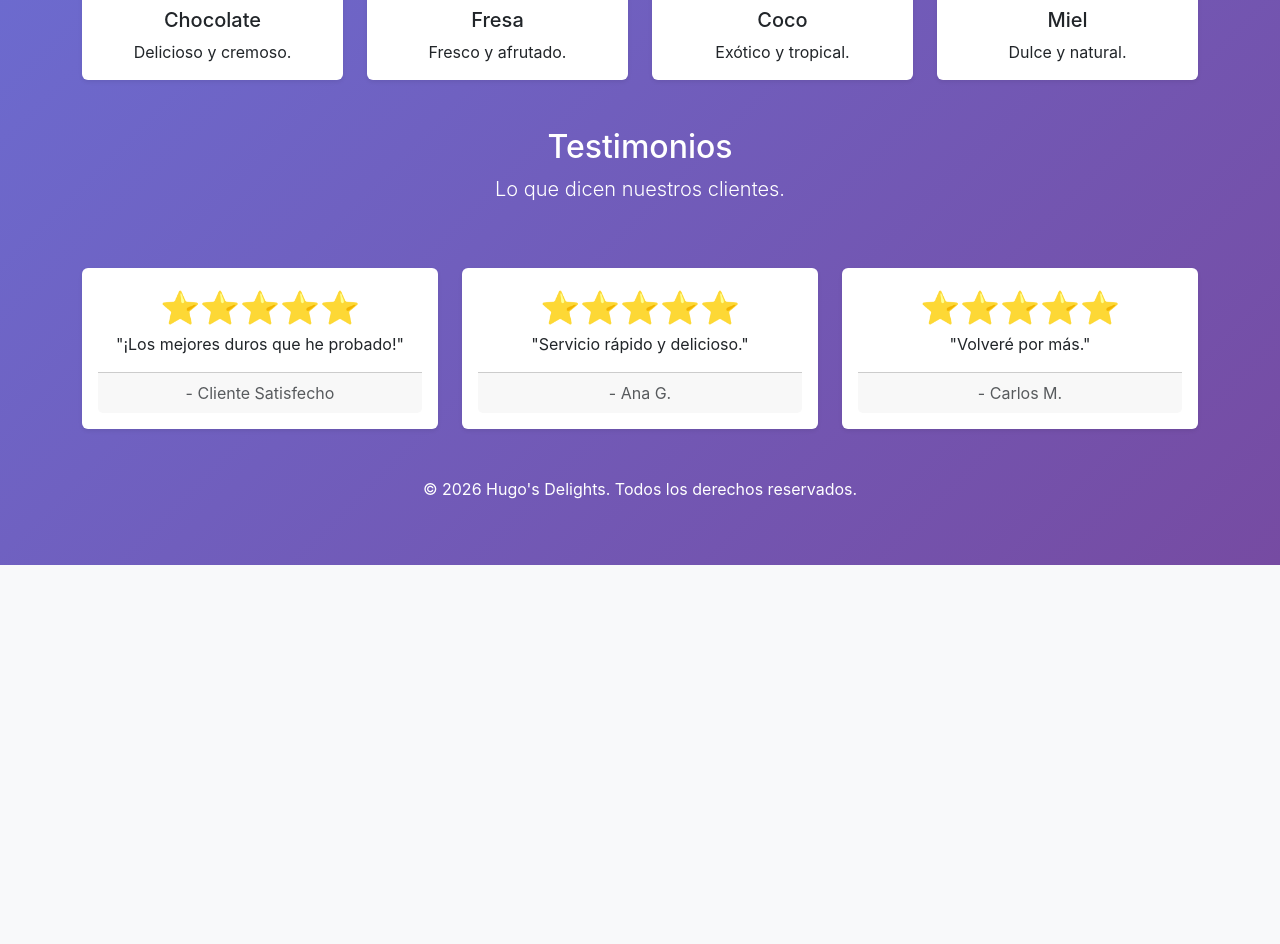
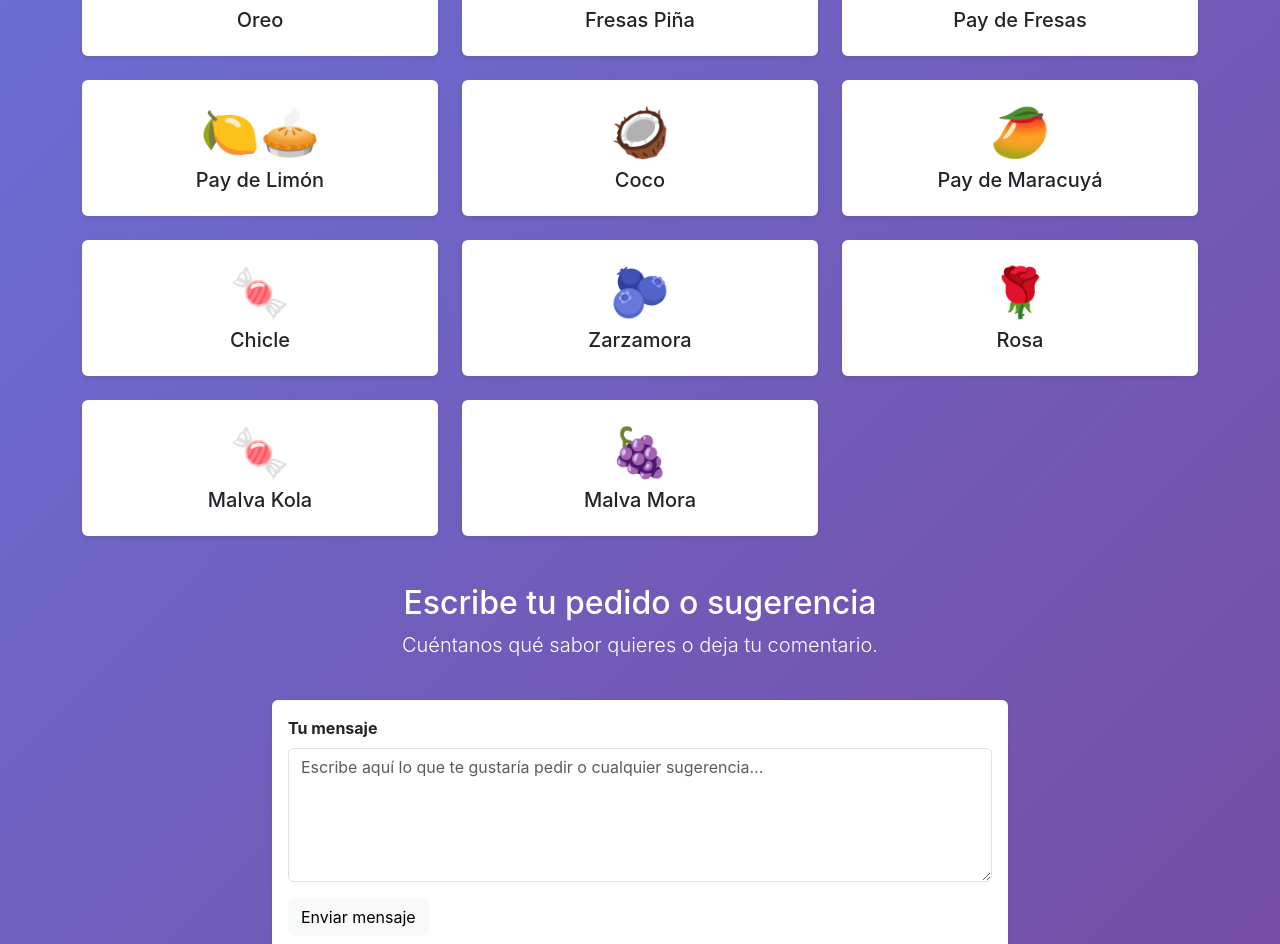
Before and after one commit to zastv/sistema_de_venta_de_duros, a React (Create React App) app in the folder frontend/: page / in a window 1280 px wide. Shown: the part 1220-2164 px from the top of the page. Before the commit the page ends 1785 px from the top, so only its background shows below. Built offline with nearby package versions, Linux system fonts and the light colour scheme.

Commit message:
aguita con pan

```diff
--- a/frontend/src/App.css
+++ b/frontend/src/App.css
@@ -123,14 +123,23 @@
   box-shadow: 0 10px 20px rgba(0, 0, 0, 0.2);
 }
 
-.product-card {
-  background: rgba(255, 255, 255, 0.1);
-  backdrop-filter: blur(10px);
-  border: 1px solid rgba(255, 255, 255, 0.2);
-  transition: transform 0.3s, box-shadow 0.3s;
+.message-card {
+  background: rgba(255, 255, 255, 0.12);
+  backdrop-filter: blur(12px);
+  border: 1px solid rgba(255, 255, 255, 0.18);
 }
 
-.product-card:hover {
-  transform: translateY(-5px) scale(1.05);
-  box-shadow: 0 15px 30px rgba(0, 0, 0, 0.2);
+.message-box {
+  background: rgba(255, 255, 255, 0.95);
+  border: 1px solid rgba(0, 0, 0, 0.08);
 }
+
+.submit-msg-btn {
+  min-width: 180px;
+  transition: transform 0.2s, box-shadow 0.2s;
+}
+
+.submit-msg-btn:hover {
+  transform: translateY(-2px);
+  box-shadow: 0 8px 20px rgba(0, 0, 0, 0.12);
+}
--- a/frontend/src/Home.js
+++ b/frontend/src/Home.js
@@ -1,14 +1,27 @@
-import React from 'react';
+import React, { useState } from 'react';
 import { Link } from 'react-router-dom';
-import { Container, Row, Col, Card, Button, Badge } from 'react-bootstrap';
+import { Container, Row, Col, Card, Button, Badge, Form } from 'react-bootstrap';
 import { PRECIO_POR_DURO, formatearPrecio } from './utils/config';
 
 export default function Home() {
+  const [mensaje, setMensaje] = useState('');
+  const [enviado, setEnviado] = useState(false);
+
+  const handleSubmit = (event) => {
+    event.preventDefault();
+    if (!mensaje.trim()) {
+      return;
+    }
+    setEnviado(true);
+    setTimeout(() => setEnviado(false), 3000);
+    setMensaje('');
+  };
+
   return (
     <div style={{ background: 'linear-gradient(135deg, #667eea 0%, #764ba2 100%)', minHeight: '100vh', overflow: 'hidden' }}>
       <Container className="py-5">
         <div className="text-center mb-5 text-white animate-fade-in">
-          <h1 className="display-3 fw-bold mb-3 animate-slide-up">✨ Hugo's Delights</h1>
+          <h1 className="display-3 fw-bold mb-3 animate-slide-up">✨ MarioDelights</h1>
           <p className="lead fs-4 animate-slide-up-delay">Reserva tus duros favoritos y disfruta de nuestras delicias artesanales</p>
           <Badge bg="light" text="dark" className="fs-5 p-3 mt-2 animate-bounce">
             Precio por duro: {formatearPrecio(PRECIO_POR_DURO)}
@@ -21,7 +34,7 @@ export default function Home() {
                 <div className="mb-3 animate-emoji" style={{ fontSize: '3rem' }}>🍮</div>
                 <Card.Title className="h4 fw-bold text-success">Reservar Duros</Card.Title>
                 <Card.Text className="text-muted mb-4">
-                  Haz tu reserva en Hugo's Delights de forma rápida y sencilla.
+                  Haz tu reserva en MarioDelights de forma rápida y sencilla.
                 </Card.Text>
                 <Button as={Link} to="/reservar" variant="success" size="lg" className="px-4 btn-hover">
                   Reservar Ahora
@@ -67,85 +80,135 @@ export default function Home() {
         </Row>
         <Row className="mt-5 text-center text-white">
           <Col>
-            <h2 className="animate-fade-in-delay">Nuestros Productos</h2>
-            <p className="lead">Descubre la variedad de duros artesanales.</p>
+            <h2 className="animate-fade-in-delay">Sabores destacados</h2>
+            <p className="lead">Elige entre nuestros sabores únicos de duros.</p>
           </Col>
         </Row>
         <Row className="mt-4 g-4">
-          <Col md={3}>
+          <Col md={4}>
             <Card className="text-center shadow-sm border-0 product-card">
               <Card.Body>
-                <div style={{ fontSize: '3rem' }}>🍫</div>
-                <Card.Title>Chocolate</Card.Title>
-                <Card.Text>Delicioso y cremoso.</Card.Text>
+                <div style={{ fontSize: '3rem' }}>🍪</div>
+                <Card.Title>Oreo</Card.Title>
               </Card.Body>
             </Card>
           </Col>
-          <Col md={3}>
+          <Col md={4}>
             <Card className="text-center shadow-sm border-0 product-card">
               <Card.Body>
-                <div style={{ fontSize: '3rem' }}>🍓</div>
-                <Card.Title>Fresa</Card.Title>
-                <Card.Text>Fresco y afrutado.</Card.Text>
+                <div style={{ fontSize: '3rem' }}>🍓🍍</div>
+                <Card.Title>Fresas Piña</Card.Title>
               </Card.Body>
             </Card>
           </Col>
-          <Col md={3}>
+          <Col md={4}>
+            <Card className="text-center shadow-sm border-0 product-card">
+              <Card.Body>
+                <div style={{ fontSize: '3rem' }}>🍓🥧</div>
+                <Card.Title>Pay de Fresas</Card.Title>
+              </Card.Body>
+            </Card>
+          </Col>
+          <Col md={4}>
+            <Card className="text-center shadow-sm border-0 product-card">
+              <Card.Body>
+                <div style={{ fontSize: '3rem' }}>🍋🥧</div>
+                <Card.Title>Pay de Limón</Card.Title>
+              </Card.Body>
+            </Card>
+          </Col>
+          <Col md={4}>
             <Card className="text-center shadow-sm border-0 product-card">
               <Card.Body>
                 <div style={{ fontSize: '3rem' }}>🥥</div>
                 <Card.Title>Coco</Card.Title>
-                <Card.Text>Exótico y tropical.</Card.Text>
               </Card.Body>
             </Card>
           </Col>
-          <Col md={3}>
+          <Col md={4}>
             <Card className="text-center shadow-sm border-0 product-card">
               <Card.Body>
-                <div style={{ fontSize: '3rem' }}>🍯</div>
-                <Card.Title>Miel</Card.Title>
-                <Card.Text>Dulce y natural.</Card.Text>
+                <div style={{ fontSize: '3rem' }}>🥭</div>
+                <Card.Title>Pay de Maracuyá</Card.Title>
+              </Card.Body>
+            </Card>
+          </Col>
+          <Col md={4}>
+            <Card className="text-center shadow-sm border-0 product-card">
+              <Card.Body>
+                <div style={{ fontSize: '3rem' }}>🍬</div>
+                <Card.Title>Chicle</Card.Title>
+              </Card.Body>
+            </Card>
+          </Col>
+          <Col md={4}>
+            <Card className="text-center shadow-sm border-0 product-card">
+              <Card.Body>
+                <div style={{ fontSize: '3rem' }}>🫐</div>
+                <Card.Title>Zarzamora</Card.Title>
+              </Card.Body>
+            </Card>
+          </Col>
+          <Col md={4}>
+            <Card className="text-center shadow-sm border-0 product-card">
+              <Card.Body>
+                <div style={{ fontSize: '3rem' }}>🌹</div>
+                <Card.Title>Rosa</Card.Title>
+              </Card.Body>
+            </Card>
+          </Col>
+          <Col md={4}>
+            <Card className="text-center shadow-sm border-0 product-card">
+              <Card.Body>
+                <div style={{ fontSize: '3rem' }}>🍬</div>
+                <Card.Title>Malva Kola</Card.Title>
+              </Card.Body>
+            </Card>
+          </Col>
+          <Col md={4}>
+            <Card className="text-center shadow-sm border-0 product-card">
+              <Card.Body>
+                <div style={{ fontSize: '3rem' }}>🍇</div>
+                <Card.Title>Malva Mora</Card.Title>
               </Card.Body>
             </Card>
           </Col>
         </Row>
         <Row className="mt-5 text-center text-white">
           <Col>
-            <h2 className="animate-fade-in-delay">Testimonios</h2>
-            <p className="lead">Lo que dicen nuestros clientes.</p>
+            <h2 className="animate-fade-in-delay">Escribe tu pedido o sugerencia</h2>
+            <p className="lead">Cuéntanos qué sabor quieres o deja tu comentario.</p>
           </Col>
         </Row>
-        <Row className="mt-4 g-4">
-          <Col md={4}>
-            <Card className="text-center shadow-sm border-0 testimonial-card">
+        <Row className="justify-content-center mt-4">
+          <Col md={8}>
+            <Card className="shadow-sm border-0 message-card">
               <Card.Body>
-                <div style={{ fontSize: '2rem' }}>⭐⭐⭐⭐⭐</div>
-                <Card.Text>"¡Los mejores duros que he probado!"</Card.Text>
-                <Card.Footer className="text-muted">- Cliente Satisfecho</Card.Footer>
-              </Card.Body>
-            </Card>
-          </Col>
-          <Col md={4}>
-            <Card className="text-center shadow-sm border-0 testimonial-card">
-              <Card.Body>
-                <div style={{ fontSize: '2rem' }}>⭐⭐⭐⭐⭐</div>
-                <Card.Text>"Servicio rápido y delicioso."</Card.Text>
-                <Card.Footer className="text-muted">- Ana G.</Card.Footer>
-              </Card.Body>
-            </Card>
-          </Col>
-          <Col md={4}>
-            <Card className="text-center shadow-sm border-0 testimonial-card">
-              <Card.Body>
-                <div style={{ fontSize: '2rem' }}>⭐⭐⭐⭐⭐</div>
-                <Card.Text>"Volveré por más."</Card.Text>
-                <Card.Footer className="text-muted">- Carlos M.</Card.Footer>
+                <Form onSubmit={handleSubmit}>
+                  <Form.Group className="mb-3" controlId="customerMessage">
+                    <Form.Label className="fw-bold">Tu mensaje</Form.Label>
+                    <Form.Control
+                      as="textarea"
+                      rows={5}
+                      placeholder="Escribe aquí lo que te gustaría pedir o cualquier sugerencia..."
+                      value={mensaje}
+                      onChange={(event) => setMensaje(event.target.value)}
+                      className="message-box"
+                    />
+                  </Form.Group>
+                  <div className="d-flex justify-content-between align-items-center flex-column flex-md-row gap-3">
+                    <Button type="submit" variant="light" className="submit-msg-btn">
+                      Enviar mensaje
+                    </Button>
+                    {enviado && <span className="text-success mt-2 mt-md-0">¡Mensaje recibido! Gracias.</span>}
+                  </div>
+                </Form>
               </Card.Body>
             </Card>
           </Col>
         </Row>
         <footer className="mt-5 text-center text-white">
-          <p>&copy; 2026 Hugo's Delights. Todos los derechos reservados.</p>
+          <p>&copy; 2026 MarioDelights. Todos los derechos reservados.</p>
         </footer>
       </Container>
     </div>
--- a/frontend/src/admin/Admin.js
+++ b/frontend/src/admin/Admin.js
@@ -140,7 +140,7 @@ export default function Admin() {
       <Container>
         <div className="d-flex justify-content-between align-items-center mb-4">
           <div className="text-center">
-            <h2 className="fw-bold text-white">👨‍💼 Panel de Administración - Hugo's Delights</h2>
+            <h2 className="fw-bold text-white">👨‍💼 Panel de Administración - MarioDelights</h2>
             <p className="text-white-50">Gestiona sabores, inventario y consulta ventas</p>
           </div>
           <Button
--- a/frontend/src/components/InformacionPago.js
+++ b/frontend/src/components/InformacionPago.js
@@ -30,7 +30,7 @@ export default function InformacionPago({ metodoPago, total = 0 }) {
           </Col>
           <Col md={6}>
             <div className="mb-3">
-              <strong>Beneficiario:</strong> Hugo's Delights
+              <strong>Beneficiario:</strong> MarioDelights
             </div>
             <div className="mb-3">
               <strong>Cédula:</strong> 8-123-456
@@ -78,7 +78,7 @@ export default function InformacionPago({ metodoPago, total = 0 }) {
 
             <div className="text-center mb-3">
               <strong>Nombre del Beneficiario:</strong>
-              <div className="fs-5 fw-bold">Hugo's Delights</div>
+              <div className="fs-5 fw-bold">MarioDelights</div>
             </div>
 
             <div className="text-center mb-4">
--- a/frontend/src/components/LoginAdmin.js
+++ b/frontend/src/components/LoginAdmin.js
@@ -36,7 +36,7 @@ export default function LoginAdmin({ onLogin }) {
             <Card className="shadow-lg border-0">
               <Card.Body className="p-4">
                 <div className="text-center mb-4">
-                  <h2 className="fw-bold text-danger">🔐 Acceso Admin - Hugo's Delights</h2>
+                  <h2 className="fw-bold text-danger">🔐 Acceso Admin - MarioDelights</h2>
                   <p className="text-muted">Ingresa la contraseña de administrador</p>
                 </div>
 
--- a/frontend/src/components/Navigation.js
+++ b/frontend/src/components/Navigation.js
@@ -37,7 +37,7 @@ export default function Navigation() {
       <Container>
         <LinkContainer to="/">
           <Navbar.Brand className="fw-bold">
-            ✨ Hugo's Delights
+            ✨ MarioDelights
           </Navbar.Brand>
         </LinkContainer>
         <Navbar.Toggle aria-controls="basic-navbar-nav" />
--- a/frontend/src/historial/Historial.js
+++ b/frontend/src/historial/Historial.js
@@ -112,7 +112,7 @@ export default function Historial() {
           <div className="d-flex justify-content-between align-items-center mb-3">
             <div></div>
             <div>
-              <h2 className="fw-bold text-dark mb-0">📊 Historial de Ventas - Hugo's Delights</h2>
+              <h2 className="fw-bold text-dark mb-0">📊 Historial de Ventas - MarioDelights</h2>
             </div>
             <Button
               variant="outline-danger"
--- a/frontend/src/reservar/Reservar.js
+++ b/frontend/src/reservar/Reservar.js
@@ -132,7 +132,7 @@ export default function Reservar() {
             <Card className="shadow-lg border-0">
               <Card.Body className="p-4">
                 <div className="text-center mb-4">
-                  <h2 className="fw-bold text-success">🛒 Reservar en Hugo's Delights</h2>
+                  <h2 className="fw-bold text-success">🛒 Reservar en MarioDelights</h2>
                   <p className="text-muted">Selecciona tu sabor favorito y método de pago</p>
                 </div>
 
```
